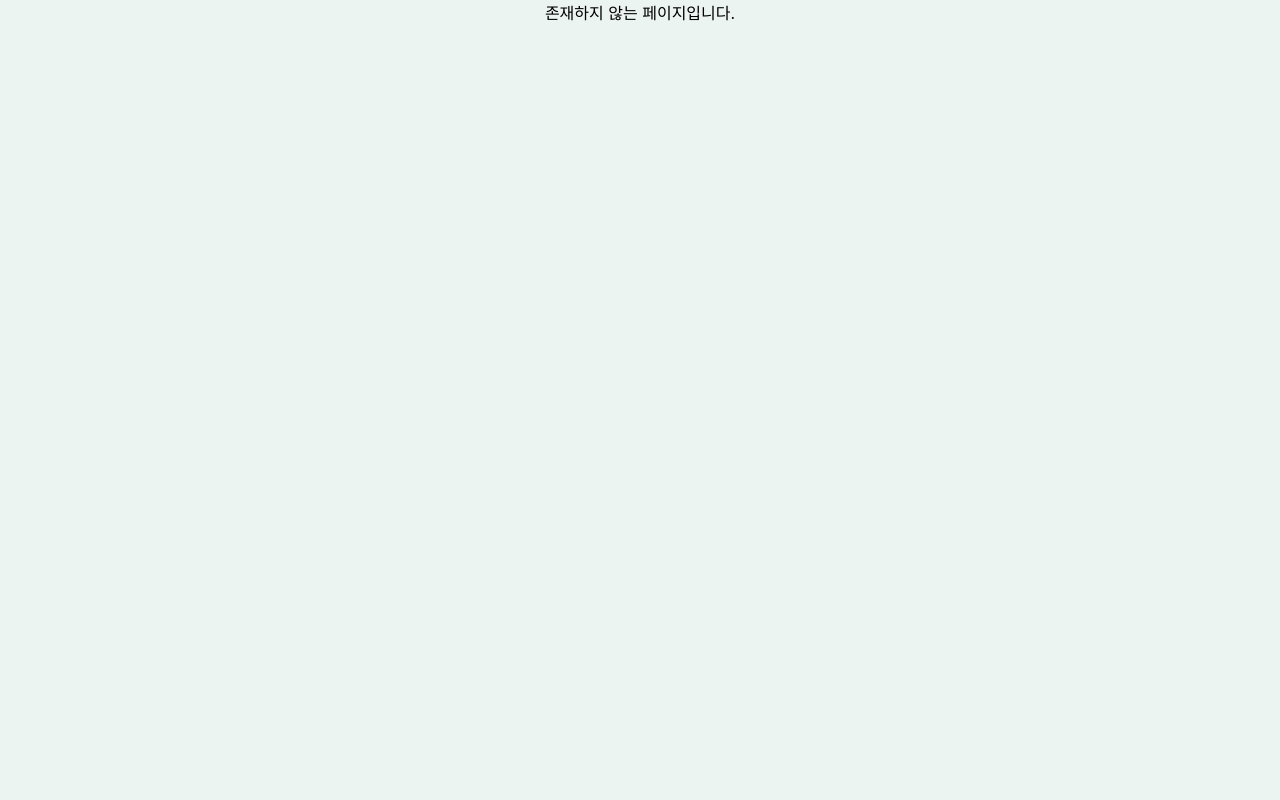
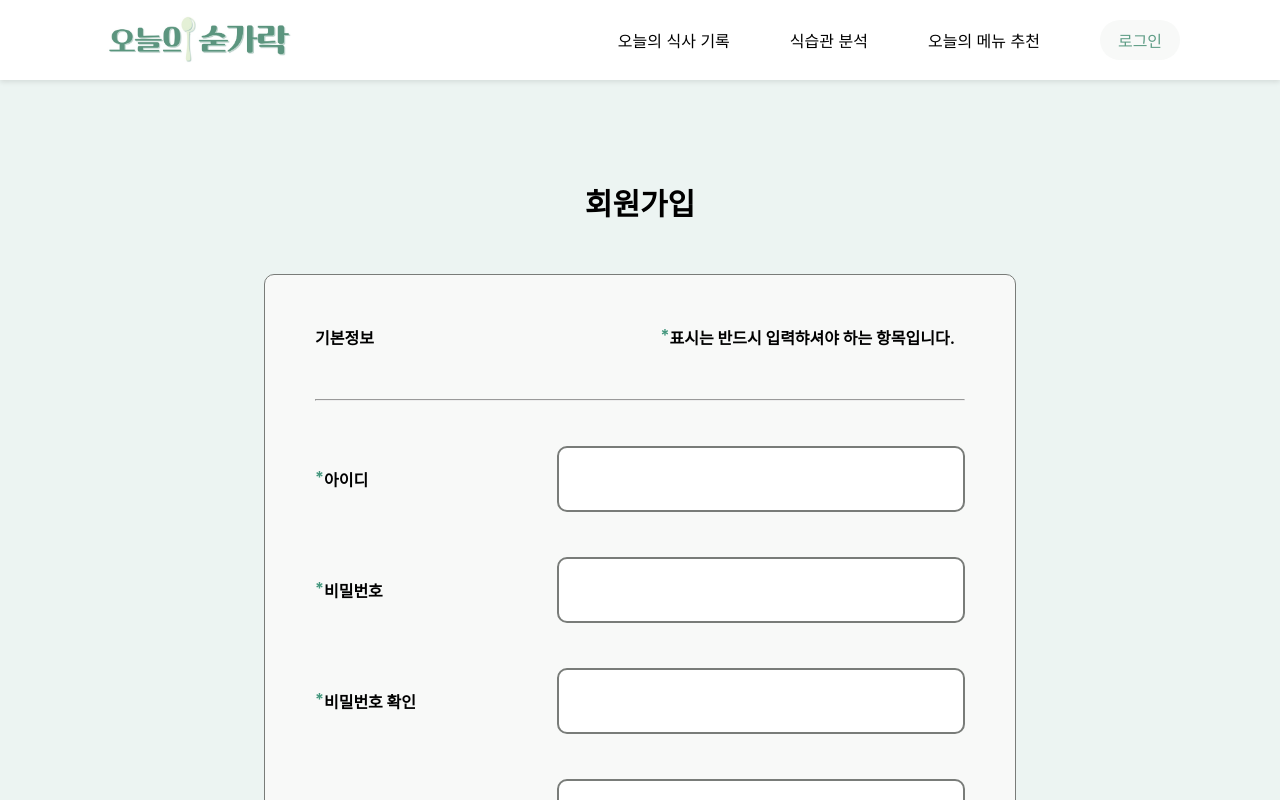
Before and after one commit to Today-s-spoon/Today-s-spoon-frontend, a React (Create React App) app: page /login/step2 in a window 1280 px wide. Shown: the top 800 px of the page. Built offline with nearby package versions, Linux system fonts and the light colour scheme.

Commit message:
feat: 로그인 페이지 퍼블리싱 및 라우트 설정

```diff
--- a/src/components/Button.css
+++ b/src/components/Button.css
@@ -20,6 +20,7 @@
     height: 40px;
     padding: 8px 16px;
     margin-left: 30px;
+    margin-top: 30px;
     border-radius: 50px;
     font-size: 16px;
     cursor: pointer;
--- a/src/components/Header.jsx
+++ b/src/components/Header.jsx
@@ -1,9 +1,12 @@
 import './Header.css';
 import React from 'react';
+import { useNavigate } from 'react-router-dom';
 import icon_hackathon from '../assets/icon_hackathon.jpeg';
 import Button from '../components/Button.jsx';
 
 const Header = () => {
+	const navigate = useNavigate();
+
 	return (
 		<header className="Header">
 			<div className="logo_container">
@@ -13,7 +16,7 @@ const Header = () => {
 				<div className="nav_icon">오늘의 식사 기록</div>
 				<div className="nav_icon">식습관 분석</div>
 				<div className="nav_icon">오늘의 메뉴 추천</div>
-				<Button text={'로그인'} type={'HEADERLOGIN'} />
+				<Button text={'로그인'} type={'HEADERLOGIN'} onClick={() => navigate('/login/step1')} />
 			</div>
 		</header>
 	);
--- /dev/null
+++ b/src/pages/login/LoginStep1.css
@@ -0,0 +1,56 @@
+body {
+    margin: 0;
+    height: 100vh;
+    display: flex;
+    flex-direction: column;
+    background-color: #ECF4F2;
+}
+
+.Login_content {
+    display: flex;
+    flex-direction: column;
+    justify-content: center;
+    align-items: center;
+    flex: 1;
+}
+
+.description {
+    font-size: 30px;
+    margin-top: 100px;
+    margin-bottom: 10px;
+    color: #000000;
+    font-weight: bold;
+}
+
+input {
+    width: 400px;
+    height: 60px;
+    border-radius: 10px;
+    border: #797C79 2px solid;
+    margin-top: 30px;
+    font-size: 15px;
+    font-weight: bold;
+}
+
+input::placeholder {
+    padding-left: 20px;
+    padding-right: 50px;
+}
+
+.buttonWrapper {
+    display: flex;
+    flex-direction: row;
+    margin-top: 20px;
+    margin-bottom: 20px;
+}
+
+Button {
+    margin-bottom: 30px;
+}
+
+.actionButton {
+    border: 0;
+    background-color: transparent;
+    margin-top: 3px;
+    font-size: 13px;
+}
--- /dev/null
+++ b/src/pages/login/LoginStep1.jsx
@@ -0,0 +1,29 @@
+import React from 'react';
+import { useNavigate } from 'react-router-dom';
+import './LoginStep1.css';
+import Header from '../../components/Header.jsx';
+import Button from '../../components/Button.jsx';
+
+const LoginStep1 = () => {
+	const navigate = useNavigate();
+
+	return (
+		<div className="Login">
+			<Header />
+			<div className="Login_content">
+				<div className="login_description">Login</div>
+				<input type="text" placeholder="아이디" className="input_tag" />
+				<input type="text" placeholder="비밀번호" className="input_tag" />
+				<div className="buttonWrapper">
+					<button className="actionButton" onClick={() => navigate('/login/step3')}>
+						아이디 찾기
+					</button>
+				</div>
+				<Button text={'로그인'} onClick={() => navigate('/')} type="LOGIN" />
+				<Button text={'회원가입'} onClick={() => navigate('/login/step2')} type="REGISTER" />
+			</div>
+		</div>
+	);
+};
+
+export default LoginStep1;
--- /dev/null
+++ b/src/pages/login/LoginStep2.css
@@ -0,0 +1,114 @@
+body {
+    margin: 0;
+    height: 100vh;
+    display: flex;
+    flex-direction: column;
+    background-color: #ECF4F2;
+}
+
+.register_content {
+    display: flex;
+    flex-direction: column;
+    justify-content: center;
+    align-items: center;
+    flex: 1;
+}
+
+.description {
+    margin-bottom: 50px;
+}
+
+.input_content {
+    display: flex;
+    flex-direction: row;
+    flex-direction: space-between;
+    justify-content: center;
+    align-items: center;
+    width: 100%;
+    margin-top: 15px;
+}
+
+.login_description {
+    font-size: 30px;
+    margin-top: 100px;
+    margin-bottom: 10px;
+    color: #000000;
+    font-weight: bold;
+}
+
+.register_sheet {
+    width: 650px;
+    height: 1300px;
+    background-color: #F8F9F8;
+    /* border-radius: 10px; */
+    padding: 50px;
+    border: #797C79 1px solid;
+    border-radius: 10px;
+}
+
+.header_description {
+    display: flex;
+    flex-direction: row;
+    justify-content: space-between;
+    margin-bottom: 50px;
+}
+
+.content {
+    display: flex;
+    flex-direction: row;
+    justify-content: flex-start;
+    align-items: center;
+    flex: 1;
+}
+
+.basic_information {
+    font-weight: bold;
+}
+
+.content_description {
+    margin-top: 30px;
+    /* margin-left: 20px; */
+}
+
+.input_content {
+    display: flex;
+    flex-direction: row;
+    justify-content: space-between;
+    align-items: center;
+    flex: 1;
+}
+
+.dot {
+    color: #43977D;
+}
+
+.input_name {
+    font-weight: bold;
+    display: flex;
+    flex-direction: row;
+    margin-right: 10px;
+}
+
+input {
+    width: 400px;
+    height: 60px;
+    border-radius: 10px;
+    border: #797C79 2px solid;
+    margin-top: 30px;
+    font-size: 15px;
+    font-weight: bold;
+}
+
+input::placeholder {
+    padding-left: 20px;
+    padding-right: 50px;
+}
+
+.input::placeholder {
+    padding-left: 100px;
+}
+
+.horizon {
+    margin-top: 100px;
+    margin-bottom: 100px;
+}
--- /dev/null
+++ b/src/pages/login/LoginStep2.jsx
@@ -0,0 +1,104 @@
+import React from 'react';
+import { useNavigate } from 'react-router-dom';
+import './LoginStep2.css';
+import Header from '../../components/Header.jsx';
+import Button from '../../components/Button.jsx';
+
+const LoginStep2 = () => {
+	const navigate = useNavigate();
+
+	return (
+		<div className="Login">
+			<Header />
+			<div className="register_content">
+				<div className="description">회원가입</div>
+				<div className="register_sheet">
+					<div className="header_description">
+						<div className="basic_information">기본정보</div>
+						<div>
+							<div className="input_name">
+								<div className="dot">*</div>표시는 반드시 입력햐셔야 하는 항목입니다.
+							</div>
+						</div>
+					</div>
+					<hr />
+					<div className="input_content">
+						<div className="content_description">
+							<div className="input_name">
+								<div className="dot">*</div>
+								아이디
+							</div>
+						</div>
+						<input type="text" />
+					</div>
+					<div className="input_content">
+						<div className="content_description">
+							<div className="input_name">
+								<div className="dot">*</div>
+								비밀번호
+							</div>
+						</div>
+						<input type="text" />
+					</div>
+					<div className="input_content">
+						<div className="content_description">
+							<div className="input_name">
+								<div className="dot">*</div>
+								비밀번호 확인
+							</div>
+						</div>
+						<input type="text" />
+					</div>
+					<div className="input_content">
+						<div className="content_description">
+							<div className="input_name">
+								<div className="dot">*</div>
+								이름
+							</div>
+						</div>
+						<input type="text" />
+					</div>
+					<div className="input_content">
+						<div className="content_description">
+							<div className="input_name">
+								<div className="dot">*</div>
+								이메일
+							</div>
+						</div>
+						<input type="text" />
+					</div>
+					<div className="input_content">
+						<div className="content_description">
+							<div className="input_name">
+								<div className="dot">*</div>키
+							</div>
+						</div>
+						<input type="text" />
+					</div>
+					<div className="input_content">
+						<div className="content_description">
+							<div className="input_name">
+								<div className="dot">*</div>
+								몸무게
+							</div>
+						</div>
+						<input type="text" />
+					</div>
+					<div className="input_content">
+						<div className="content_description">
+							<div className="input_name">
+								<div className="dot">*</div>
+								나이
+							</div>
+						</div>
+						<input type="text" />
+					</div>
+					<hr className="horizon" />
+					<Button text={'가입하기'} onClick={() => navigate('/login/step1')} />
+				</div>
+			</div>
+		</div>
+	);
+};
+
+export default LoginStep2;
--- /dev/null
+++ b/src/pages/login/LoginStep3.css
@@ -0,0 +1,47 @@
+body {
+    margin: 0;
+    height: 100vh;
+    display: flex;
+    flex-direction: column;
+    background-color: #ECF4F2;
+}
+
+.login3_content {
+    display: flex;
+    flex-direction: column;
+    justify-content: center;
+    align-items: center;
+    flex: 1;
+    /* height: 100vh; */
+}
+
+.login3_description {
+    font-size: 30px;
+    margin-top: 100px;
+    margin-bottom: 10px;
+    color: #000000;
+    font-weight: bold;
+    text-align: left;
+    width: 400px;
+}
+
+input {
+    width: 400px;
+    height: 60px;
+    border-radius: 10px;
+    border: #797C79 2px solid;
+    margin-top: 30px;
+    font-size: 15px;
+    font-weight: bold;
+}
+
+input::placeholder {
+    padding-left: 20px;
+    padding-right: 50px;
+}
+
+.login3_button_wrapper {
+    margin-top: 80px;
+    display: flex;
+    justify-content: space-between;
+}
--- /dev/null
+++ b/src/pages/login/LoginStep3.jsx
@@ -0,0 +1,25 @@
+import React from 'react';
+import { useNavigate } from 'react-router-dom';
+import './LoginStep3.css';
+import Header from '../../components/Header.jsx';
+import Button from '../../components/Button.jsx';
+
+const LoginStep3 = () => {
+	const navigate = useNavigate();
+
+	return (
+		<div className="Login">
+			<Header />
+			<div className="login3_content">
+				<div className="login3_description">아이디 찾기</div>
+				<input type="text" placeholder="이름" className="input_tag" />
+				<input type="text" placeholder="가입 이메일 주소" className="input_tag" />
+				<div className="login3_button_wrapper">
+					<Button text={'로그인'} type="LOGIN" onClick={() => navigate('/login/step1')} />
+				</div>
+			</div>
+		</div>
+	);
+};
+
+export default LoginStep3;
--- a/src/pages/record/RecordStep1.css
+++ b/src/pages/record/RecordStep1.css
@@ -15,7 +15,7 @@ body {
     /* height: 100vh; */
 }
 
-.description {
+.record_description {
     font-size: 30px;
     margin-top: 200px;
     margin-bottom: 30px;
@@ -23,7 +23,7 @@ body {
     font-weight: bold;
 }
 
-.description_2 {
+.record_description_2 {
     font-size: 40px;
     margin-bottom: 80px;
     color: #000000;
--- a/src/pages/record/RecordStep1.jsx
+++ b/src/pages/record/RecordStep1.jsx
@@ -11,8 +11,8 @@ const RecordStep1 = () => {
 		<div className="Record">
 			<Header />
 			<div className="Record_content">
-				<div className="description">오늘의 숟가락 기록</div>
-				<div className="description_2">오늘 먹은 음식들을 기록해보세요</div>
+				<div className="record_description">오늘의 숟가락 기록</div>
+				<div className="record_description_2">오늘 먹은 음식들을 기록해보세요</div>
 				<Button text={'기록하기'} onClick={() => navigate('/record/step2')} />
 			</div>
 		</div>
--- a/src/routes/Router.jsx
+++ b/src/routes/Router.jsx
@@ -4,6 +4,9 @@ import DefaultLayout from '../components/layout';
 import Home from '../pages/Home';
 import RecordStep1 from '../pages/record/RecordStep1';
 import RecordStep2 from '../pages/record/RecordStep2';
+import LoginStep1 from '../pages/login/LoginStep1';
+import LoginStep2 from '../pages/login/LoginStep2';
+import LoginStep3 from '../pages/login/LoginStep3';
 import NotFound from '../pages/NotFound';
 import Analysis from '../pages/Analysis';
 
@@ -15,6 +18,9 @@ const Router = () => {
 					<Route path="/" element={<Home />} />
 					<Route path="/record/step1" element={<RecordStep1 />} />
 					<Route path="/record/step2" element={<RecordStep2 />} />
+					<Route path="/login/step1" element={<LoginStep1 />} />
+					<Route path="/login/step2" element={<LoginStep2 />} />
+					<Route path="/login/step3" element={<LoginStep3 />} />
 					<Route path="*" element={<NotFound />} />
 					<Route path="/analysis" element={<Analysis />} />
 				</Route>
```
Also changed, not shown: src/components/Header.css (line endings or trailing spaces).
